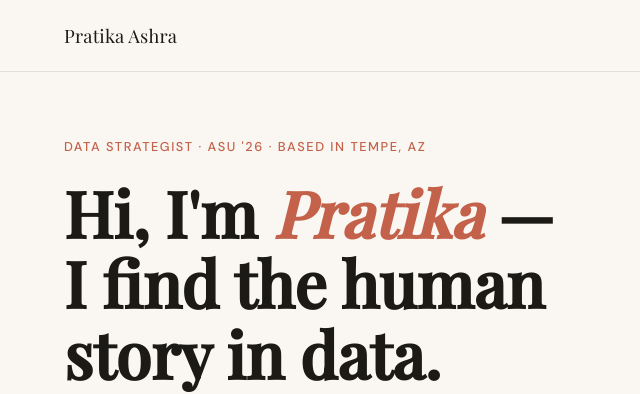
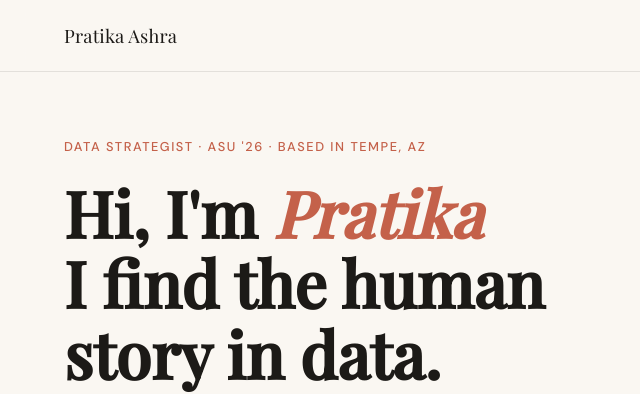
Before and after one commit to pashra-debug/pratikaashra.website.porfolio, a plain HTML site: page index.html in a window 1280 px wide. Shown: the top 394 px of the page, 0-640 px from the left. Drawn offline with nearby package versions, Linux system fonts and the light colour scheme; a web font is replaced by a local one.

Commit message:
Update index.html

```diff
--- a/index.html
+++ b/index.html
@@ -515,7 +515,7 @@
 <section class="hero">
   <div class="hero-text">
     <p class="hero-eyebrow">Data Strategist · ASU '26 · Based in Tempe, AZ</p>
-    <h1 class="hero-name">Hi, I'm <em>Pratika</em> —<br>I find the human<br>story in data.</h1>
+    <h1 class="hero-name">Hi, I'm <em>Pratika</em> <br>I find the human<br>story in data.</h1>
     <p class="hero-tagline">Business analyst, behavioral thinker,<br>and chronic overthinker of consumer decisions.</p>
     <p class="hero-bio">I'm a Business Data Analytics student at Arizona State University who believes the best insights aren't just about numbers, they're about understanding why people do what they do. I combine data analysis with behavioral economics, marketing intuition, and a genuine love for strategy.</p>
     <div class="hero-cta">
```
